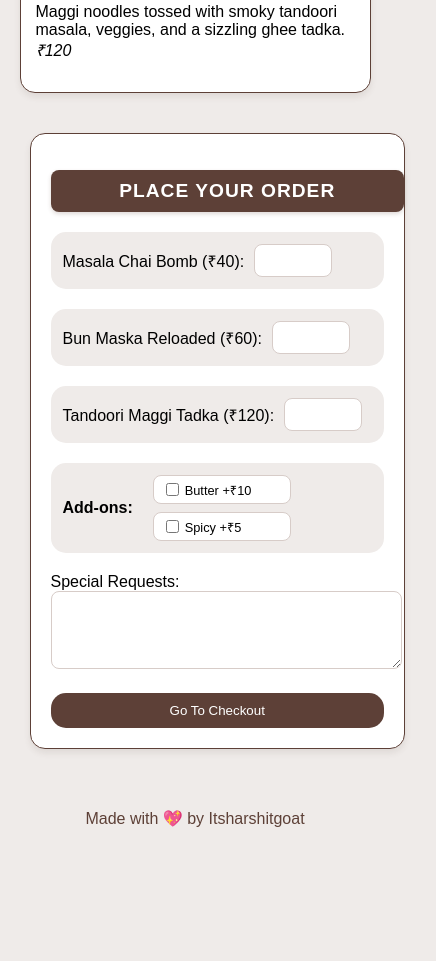
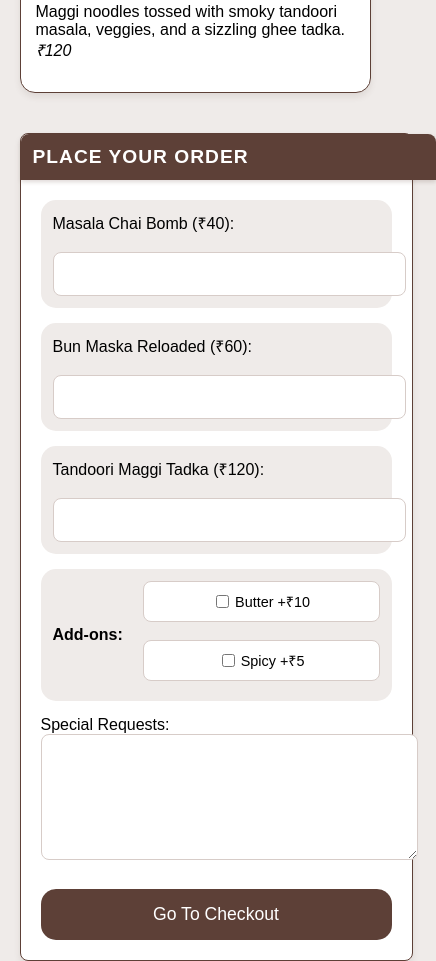
Before and after one commit to Itsharshitgoat/TCJ, a plain HTML site: page index.html in a window 390 px wide. Shown: the part 1192-2153 px from the top of the page, 436 px wide, since content can reach past the window. Before the commit the page ends 2050 px from the top, so only its background shows below. Drawn offline with Linux system fonts and the light colour scheme.

Commit message:
Add files via upload

```diff
--- a/style.css
+++ b/style.css
@@ -241,35 +241,70 @@ color: var(--dark-brown);
     grid-template-columns: 1fr;
   }
 
-  form {
-    grid-template-columns: 1fr;
-  }
-
   #order-form {
+    width: 100%;
     padding: 20px;
-    margin: 10px;
+    margin: 0;
+    border-radius: var(--border-radius-sm);
   }
 
   .vertical-title {
     position: static;
     transform: none;
+    width: calc(100% + 40px);
+    margin: -20px -20px 20px -20px;
+    padding: 12px;
+    border-radius: var(--border-radius-sm) var(--border-radius-sm) 0 0;
+    font-size: 1.2em;
+  }
+
+  form {
+    grid-template-columns: 1fr;
+    gap: 15px;
+  }
+
+  .form-group {
+    flex-direction: column;
+    align-items: flex-start;
+    padding: 12px;
+  }
+
+  .form-group label {
+    margin-bottom: 8px;
+  }
+
+  input[type="number"] {
     width: 100%;
-    text-align: center;
-    margin-bottom: 20px;
-    padding: 10px;
+    max-width: none;
+    padding: 12px;
+    font-size: 16px; /* Prevents zoom on iOS */
   }
 
   .addon-options {
     flex-wrap: wrap;
+    gap: 10px;
+    justify-content: flex-start;
   }
 
   .addon-label {
-    min-width: 120px;
+    flex: 1 1 calc(50% - 5px);
+    min-width: 0;
+    padding: 10px;
+    justify-content: center;
+    font-size: 0.9em;
   }
 
-  article img {
+  textarea {
+    padding: 12px;
+    min-height: 100px;
+    font-size: 16px; /* Prevents zoom on iOS */
+  }
+
+  input[type="submit"] {
     width: 100%;
-    height: auto;
+    padding: 15px;
+    font-size: 1.1em;
+    margin-top: 10px;
   }
 }
 
```
